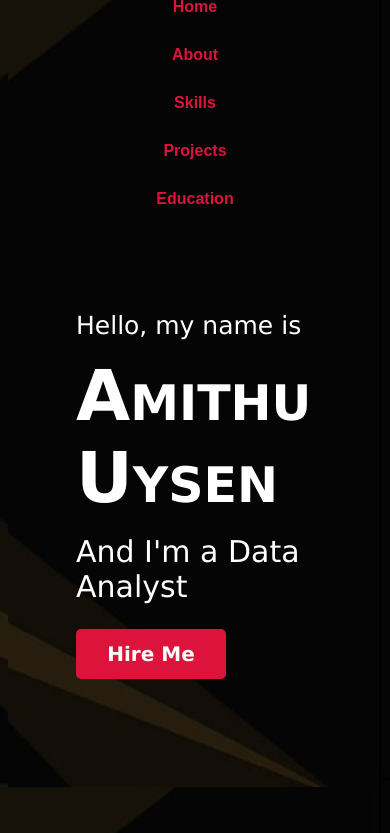
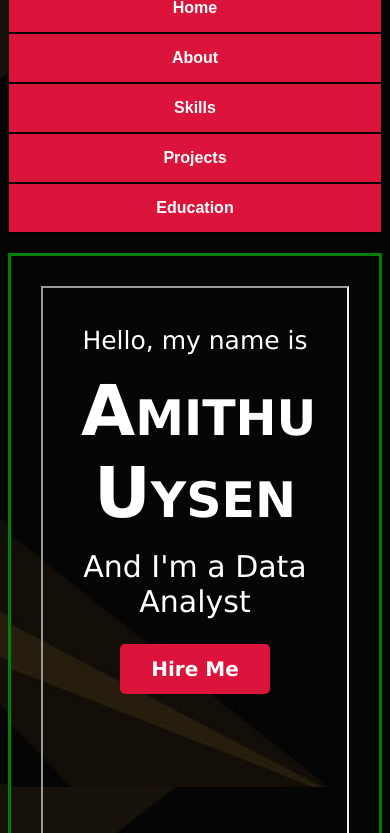
Before and after one commit to amithuuysen/test, a plain HTML site: page index.html in a window 390 px wide. Shown: the part 65-898 px from the top of the page. Drawn offline with Linux system fonts and the light colour scheme.

Commit message:
Add files via upload

```diff
--- a/home.css
+++ b/home.css
@@ -40,3 +40,7 @@ button:hover
   background-color: transparent;
   color: crimson;
 }
+@media screen and (max-width: 780px) {
+  .home-content{
+    text-align: center;
+  }
--- a/index.css
+++ b/index.css
@@ -7,7 +7,7 @@ body,html
 {
   height: 100%;
   overflow: hidden;
-  background: url(back.jpg) no-repeat center;
+  background: url(background.jpg) no-repeat center;
   background-size: cover,contain;
   background-attachment: fixed;
 }
@@ -56,8 +56,11 @@ a:hover
 {
   position: relative;
   padding: 30px 30px;
+  border-style: solid;
+  border-width: 3px;
+  border-color: green;
   width: 100%;
-  height: 80%;
+  height: 100%;
 
 }
 .iframe
@@ -68,8 +71,7 @@ a:hover
   bottom: 0;
   right: 0;
   width: 100%;
-  height: 100%;
-  border: none;
+  height: 80%;
 }
 
 .text-1
@@ -109,6 +111,11 @@ button:hover
   color: crimson;
 }
 @media screen and (max-width: 780px) {
+  body,html{
+    overflow: visible;
+  }
+}
+@media screen and (max-width: 780px) {
   .logo {
     text-align: center;
   }
@@ -125,25 +132,27 @@ button:hover
     display: block;
     width: 100%;
     text-align: center;
+    background-color: crimson;
   }
 }
 @media screen and (max-width: 780px) {
   .menu-bar .nav a{
-    color: crimson;
+    border-style: solid;
+    border-width: 1px;
+    border-color: #000;
   }
 }
 @media screen and (max-width: 780px) {
   .menu-bar .nav a:hover{
-    color: white;
+    background: transparent;
+    border-color: crimson;
   }
 }
+
 @media screen and (max-width: 780px) {
-  body,html{
-    overflow: visible;
+  .iframe{
+
+    position: sticky;
+    text-align: center;
   }
 }
-@media screen and (max-width: 780px) {
-  .iframe{
-    position: sticky;
-  }
-}
--- a/index.html
+++ b/index.html
@@ -18,7 +18,7 @@
   </head>
   <body>
     <div class="menu-bar">
-      <div class="logo"><a href="#">Portfo<span class="lio">lio.</span></a></div>
+      <div class="logo"><a>Portfo<span class="lio">lio.</span></a></div>
       <nav class="nav">
         <a onclick="fun_home()">Home</a>
         <a onclick="fun_about()">About</a>
```
Also changed, not shown: background.jpg (added).
